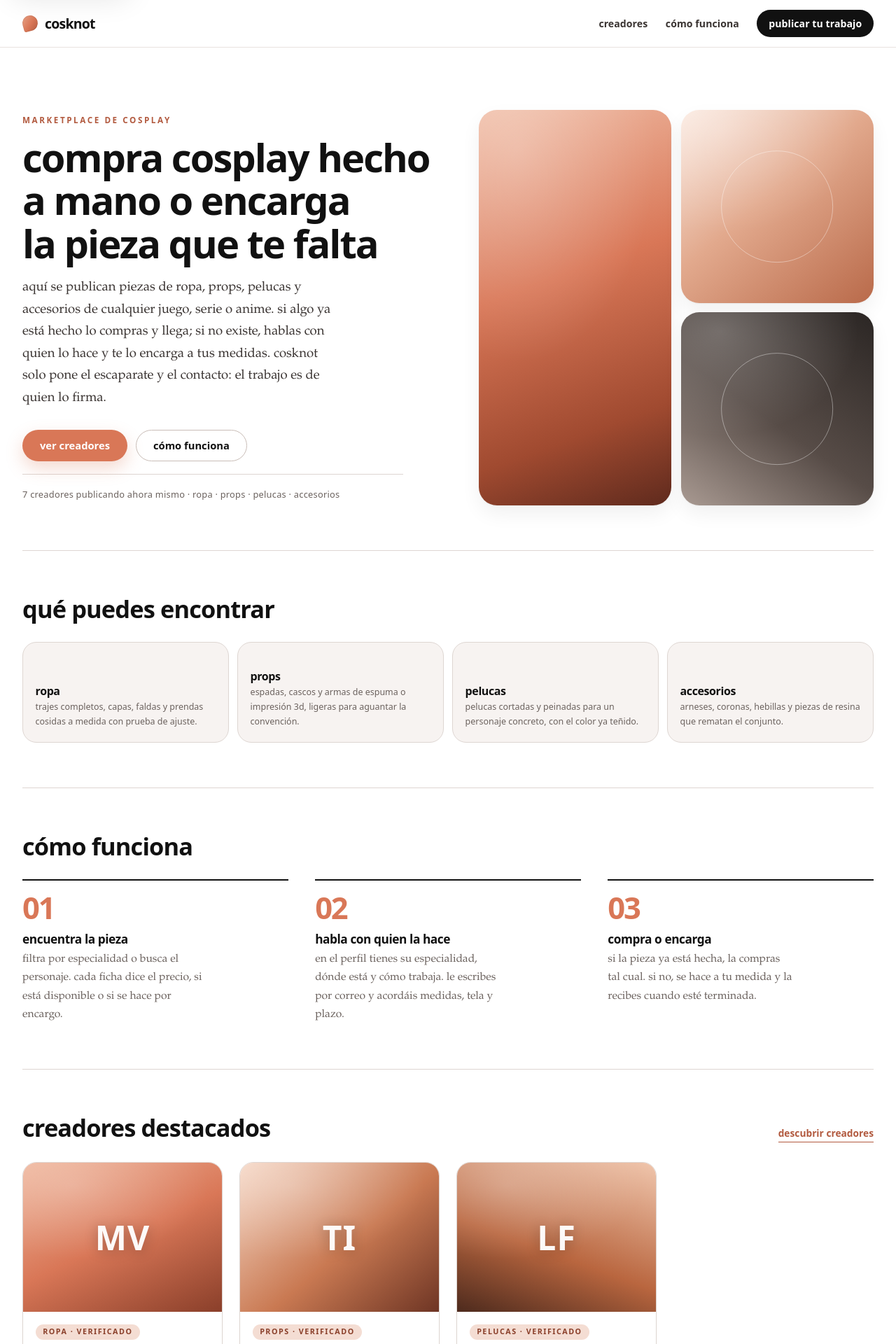
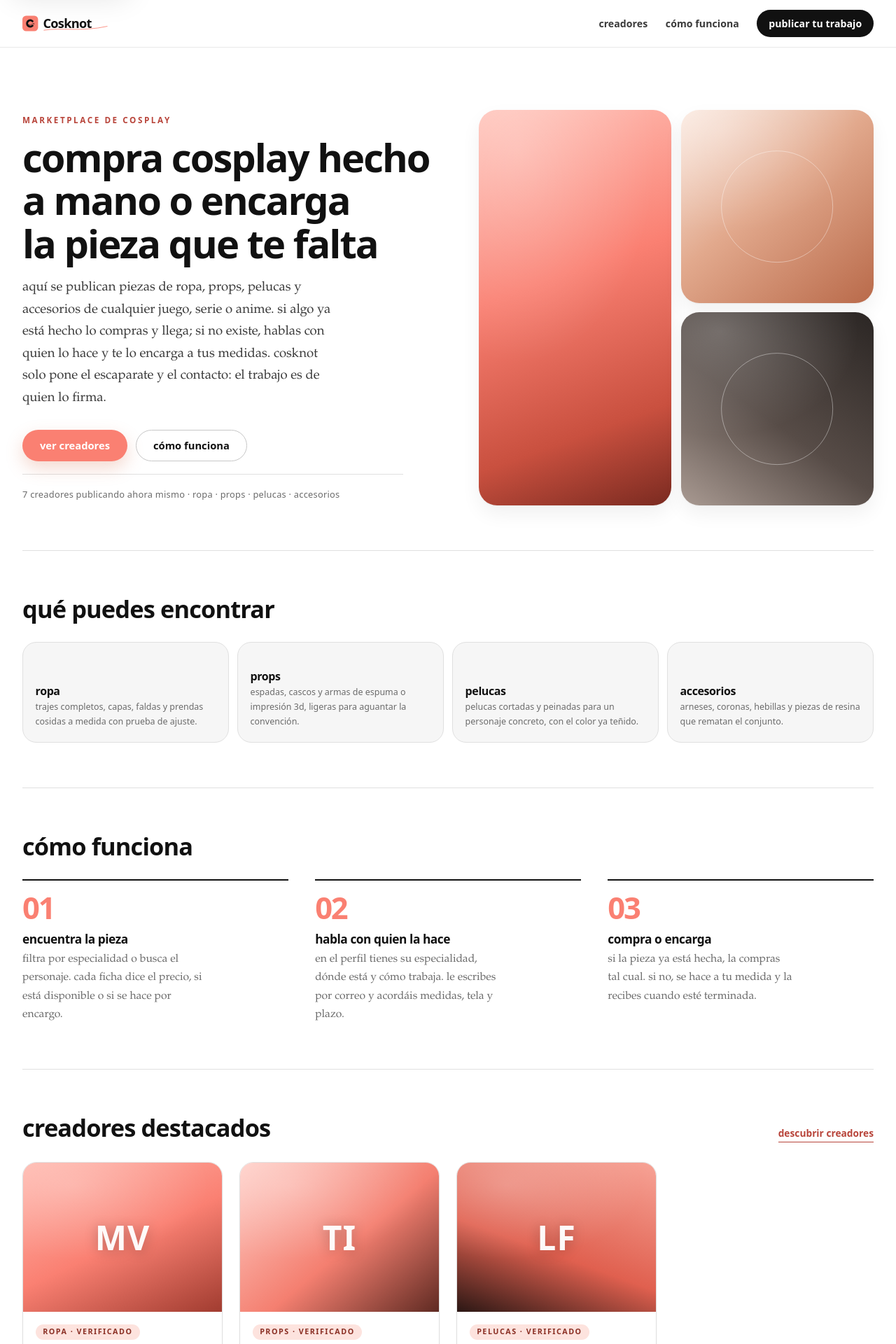
Before and after one commit to Barbarno/Cosknot, a Flask app: page / in a window 1280 px wide. Shown: the top 1920 px of the page at 70% size. Run offline with Flask 3, Linux system fonts and the light colour scheme; some libraries are stand-ins or nearby versions.

Commit message:
identidad: logo propio y paleta negro, blanco y salmon

```diff
--- a/static/css/styles.css
+++ b/static/css/styles.css
@@ -10,16 +10,16 @@
 :root {
   --color-white: #fff;
   --color-black: #111;
-  --color-terracotta: #d97757;
-  --color-terracotta-dark: #b25a3f;
-  --color-terracotta-deep: #8a3f2a;
-  --color-terracotta-soft: #f4ddd3;
-  --color-surface: #f7f3f1;
-  --color-surface-deep: #efe7e3;
-  --color-border: #ded6d2;
-  --color-border-strong: #c9bdb7;
-  --color-ink-soft: #3a3432;
-  --color-muted: #6b625e;
+  --color-accent: #fa8072;
+  --color-accent-dark: #b8443a;
+  --color-accent-deep: #8a2f24;
+  --color-accent-soft: #fde3de;
+  --color-surface: #f6f6f6;
+  --color-surface-deep: #ebebeb;
+  --color-border: #e0e0e0;
+  --color-border-strong: #c7c7c7;
+  --color-ink-soft: #3a3a3a;
+  --color-muted: #6b6b6b;
 
   --font-body: "Iowan Old Style", "Palatino Linotype", Palatino, "Book Antiqua", Georgia, serif;
   --font-ui: system-ui, -apple-system, "Segoe UI", Roboto, Helvetica, Arial, sans-serif;
@@ -119,14 +119,14 @@ ol {
 }
 
 :focus-visible {
-  outline: 3px solid var(--color-terracotta);
+  outline: 3px solid var(--color-accent);
   outline-offset: 3px;
   border-radius: 6px;
 }
 
 ::selection {
-  background: var(--color-terracotta-soft);
-  color: var(--color-terracotta-deep);
+  background: var(--color-accent-soft);
+  color: var(--color-accent-deep);
 }
 
 [id] {
@@ -170,7 +170,7 @@ ol {
   background: rgb(255 255 255 / 0.82);
   backdrop-filter: blur(14px) saturate(140%);
   -webkit-backdrop-filter: blur(14px) saturate(140%);
-  border-bottom: 1px solid rgb(222 214 210 / 0.7);
+  border-bottom: 1px solid rgb(224 224 224 / 0.75);
 }
 
 .header-inner {
@@ -197,23 +197,20 @@ ol {
   color: var(--color-black);
 }
 
-.brand-mark {
-  width: 1.4rem;
-  height: 1.4rem;
-  flex: none;
-  border-radius: 50% 50% 50% 14%;
-  background: linear-gradient(140deg, #e9a488, var(--color-terracotta) 55%, var(--color-terracotta-dark));
-  transform: rotate(-16deg);
-  box-shadow: inset 0 0 0 1px rgb(17 17 17 / 0.06);
-  transition: transform var(--transition-slow);
+.brand-logo {
+  height: 2.1rem;
+  width: auto;
+  display: block;
 }
 
-.brand:hover .brand-mark {
-  transform: rotate(24deg) scale(1.05);
+.brand:hover .brand-logo {
+  opacity: 0.82;
 }
 
-.brand-name {
-  line-height: 1;
+.footer-logo {
+  height: 1.9rem;
+  width: auto;
+  display: block;
 }
 
 .site-nav {
@@ -307,14 +304,14 @@ ol {
 }
 
 .button-primary {
-  background: var(--color-terracotta);
+  background: var(--color-accent);
   color: var(--color-white);
   box-shadow: var(--shadow-accent);
 }
 
 .button-primary:hover,
 .button-primary:focus-visible {
-  background: var(--color-terracotta-dark);
+  background: var(--color-accent-dark);
   color: var(--color-white);
   box-shadow: 0 14px 30px rgb(178 90 63 / 0.34);
   transform: translateY(-2px);
@@ -356,7 +353,7 @@ ol {
   font-weight: 650;
   letter-spacing: 0.22em;
   text-transform: uppercase;
-  color: var(--color-terracotta-dark);
+  color: var(--color-accent-dark);
   margin: 0 0 var(--space-2);
 }
 
@@ -413,7 +410,7 @@ ol {
 
 .hero-tile-a {
   grid-row: span 2;
-  background: linear-gradient(160deg, #f0bda6 0%, var(--color-terracotta) 42%, #a04a30 78%, #5f2a1d 100%);
+  background: linear-gradient(160deg, #ffc2b8 0%, var(--color-accent) 42%, #c9503f 78%, #7a2a20 100%);
 }
 
 .hero-tile-b {
@@ -461,7 +458,7 @@ ol {
   font-family: var(--font-ui);
   font-size: 0.86rem;
   font-weight: 600;
-  color: var(--color-terracotta-dark);
+  color: var(--color-accent-dark);
   text-decoration: none;
   border-bottom: 1px solid currentColor;
   padding-bottom: 1px;
@@ -495,7 +492,7 @@ ol {
   font-weight: 700;
   letter-spacing: -0.05em;
   line-height: 1;
-  color: var(--color-terracotta);
+  color: var(--color-accent);
   margin-bottom: var(--space-2);
 }
 
@@ -601,8 +598,8 @@ ol {
   font-weight: 650;
   letter-spacing: 0.14em;
   text-transform: uppercase;
-  color: var(--color-terracotta-deep);
-  background: var(--color-terracotta-soft);
+  color: var(--color-accent-deep);
+  background: var(--color-accent-soft);
   border-radius: 999px;
   padding: 0.24rem 0.66rem;
   margin: 0 0 0.55rem;
@@ -677,16 +674,16 @@ ol {
 
 /* acentos: 10 degradados distintos */
 
-.accent-0 { background: linear-gradient(155deg, #efb69c 0%, #d97757 50%, #8a3f2a 100%); }
-.accent-1 { background: linear-gradient(140deg, #f6d9c8 0%, #c97952 55%, #6e3524 100%); }
-.accent-2 { background: linear-gradient(200deg, #f0c6ad 0%, #b9663f 58%, #4d2a1d 100%); }
-.accent-3 { background: linear-gradient(130deg, #e8cdb9 0%, #a9644a 52%, #3d2a24 100%); }
-.accent-4 { background: linear-gradient(170deg, #f7e2d4 0%, #cf8b6a 48%, #7b4230 100%); }
-.accent-5 { background: linear-gradient(150deg, #ddb39a 0%, #b4643f 54%, #55301f 100%); }
-.accent-6 { background: linear-gradient(120deg, #f3d2bd 0%, #c47b58 52%, #6a3a28 100%); }
-.accent-7 { background: linear-gradient(210deg, #cfae9c 0%, #9a5a44 55%, #38241d 100%); }
-.accent-8 { background: linear-gradient(145deg, #eec3aa 0%, #c2704a 50%, #5c3222 100%); }
-.accent-9 { background: linear-gradient(190deg, #e2b49b 0%, #ad5f3d 56%, #472619 100%); }
+.accent-0 { background: linear-gradient(155deg, #ffb8ae 0%, #fa8072 52%, #a13c30 100%); }
+.accent-1 { background: linear-gradient(140deg, #ffd0c9 0%, #f47f70 55%, #5f2a22 100%); }
+.accent-2 { background: linear-gradient(200deg, #f7a396 0%, #e0604f 58%, #2b1714 100%); }
+.accent-3 { background: linear-gradient(130deg, #e8e8e8 0%, #fa8072 50%, #3a1d18 100%); }
+.accent-4 { background: linear-gradient(170deg, #ffded8 0%, #fa8072 48%, #7a2c23 100%); }
+.accent-5 { background: linear-gradient(150deg, #f28e7f 0%, #b8443a 54%, #1d1210 100%); }
+.accent-6 { background: linear-gradient(120deg, #ffe6e1 0%, #ef7a6a 52%, #4a211b 100%); }
+.accent-7 { background: linear-gradient(210deg, #d9d9d9 0%, #e86a59 55%, #1f1310 100%); }
+.accent-8 { background: linear-gradient(145deg, #ffcac2 0%, #fa8072 50%, #6b2a21 100%); }
+.accent-9 { background: linear-gradient(190deg, #f9b2a7 0%, #cf5646 56%, #241513 100%); }
 
 /* categorías ------------------------------------------------------------- */
 
--- a/templates/base.html
+++ b/templates/base.html
@@ -5,6 +5,7 @@
   <meta name="viewport" content="width=device-width, initial-scale=1">
   <title>{% block title %}cosknot - marketplace de cosplay{% endblock %}</title>
   <meta name="description" content="{% block description %}compra piezas de cosplay hechas a mano o encarga la tuya a quien la hace: ropa, props, pelucas y accesorios de cualquier juego, serie o anime.{% endblock %}">
+  <link rel="icon" href="{{ url_for('static', filename='img/logo-mark.svg') }}" type="image/svg+xml">
   <link rel="stylesheet" href="{{ url_for('static', filename='css/styles.css') }}">
 </head>
 <body>
@@ -13,8 +14,7 @@
   <header class="site-header">
     <div class="wrap header-inner">
       <a class="brand" href="{{ url_for('index') }}">
-        <span class="brand-mark" aria-hidden="true"></span>
-        <span class="brand-name">cosknot</span>
+        <img class="brand-logo" src="{{ url_for('static', filename='img/logo.svg') }}" alt="cosknot" width="460" height="96">
       </a>
       <nav class="site-nav" aria-label="navegación principal">
         <a href="{{ url_for('creators') }}">creadores</a>
@@ -31,7 +31,7 @@
   <footer class="site-footer">
     <div class="wrap footer-inner">
       <div>
-        <p class="footer-brand">cosknot</p>
+        <p class="footer-brand"><img class="footer-logo" src="{{ url_for('static', filename='img/logo.svg') }}" alt="cosknot" width="460" height="96"></p>
         <p class="footer-note">marketplace de cosplay hecho a mano. compra una pieza o encárgala. <span aria-hidden="true">·</span> {{ current_year }}</p>
       </div>
       <nav class="footer-nav" aria-label="enlaces del pie">
```
Also changed, not shown: other parts of static/css/styles.css (+13 -13 lines), docs/context/cosknot-css-guide.md (+9 -6 lines), static/img/logo-mark.svg (added), static/img/logo.svg (added).
